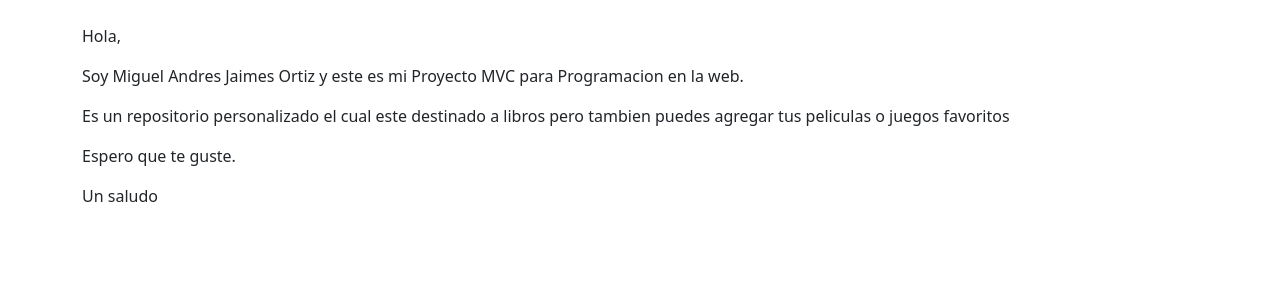
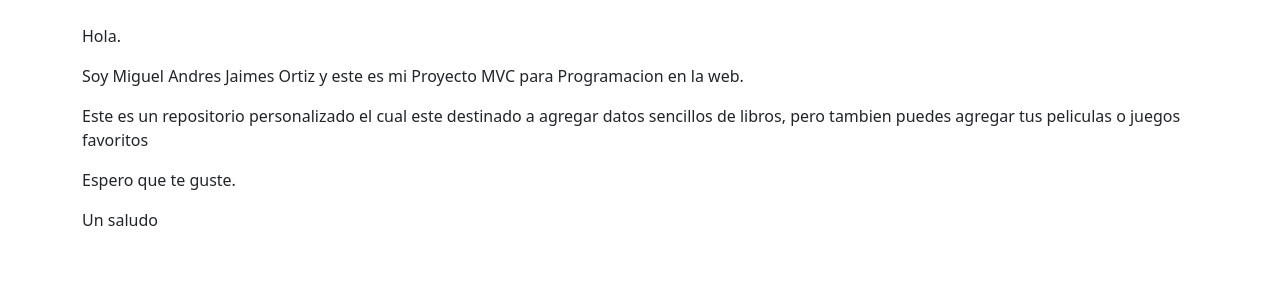
Before and after one commit to M1guelJ4imes/ProyectoWeb_1, a Django app: page /nosotros in a window 1280 px wide. Shown: the part 56-356 px from the top of the page. Run offline with Django 5.2, Linux system fonts and the light colour scheme.

Commit message:
Se ajusta la descripcion tanto de inicio como de nosotros

```diff
--- a/proyectoweb1/libreria/templates/paginas/nosotros.html
+++ b/proyectoweb1/libreria/templates/paginas/nosotros.html
@@ -4,9 +4,9 @@
 
 {% block contenido %}
 <div class="extra-info">
-    <p>Hola,</p>
+    <p>Hola.</p>
     <p>Soy Miguel Andres Jaimes Ortiz y este es mi Proyecto MVC para Programacion en la web.</p>
-    <p>Es un repositorio personalizado el cual este destinado a libros pero tambien puedes agregar tus peliculas o juegos favoritos</p>
+    <p>Este es un repositorio personalizado el cual este destinado a agregar datos sencillos de libros, pero tambien puedes agregar tus peliculas o juegos favoritos</p>
     <p>Espero que te guste.</p>
     <p>Un saludo</p>
 </div>
```
